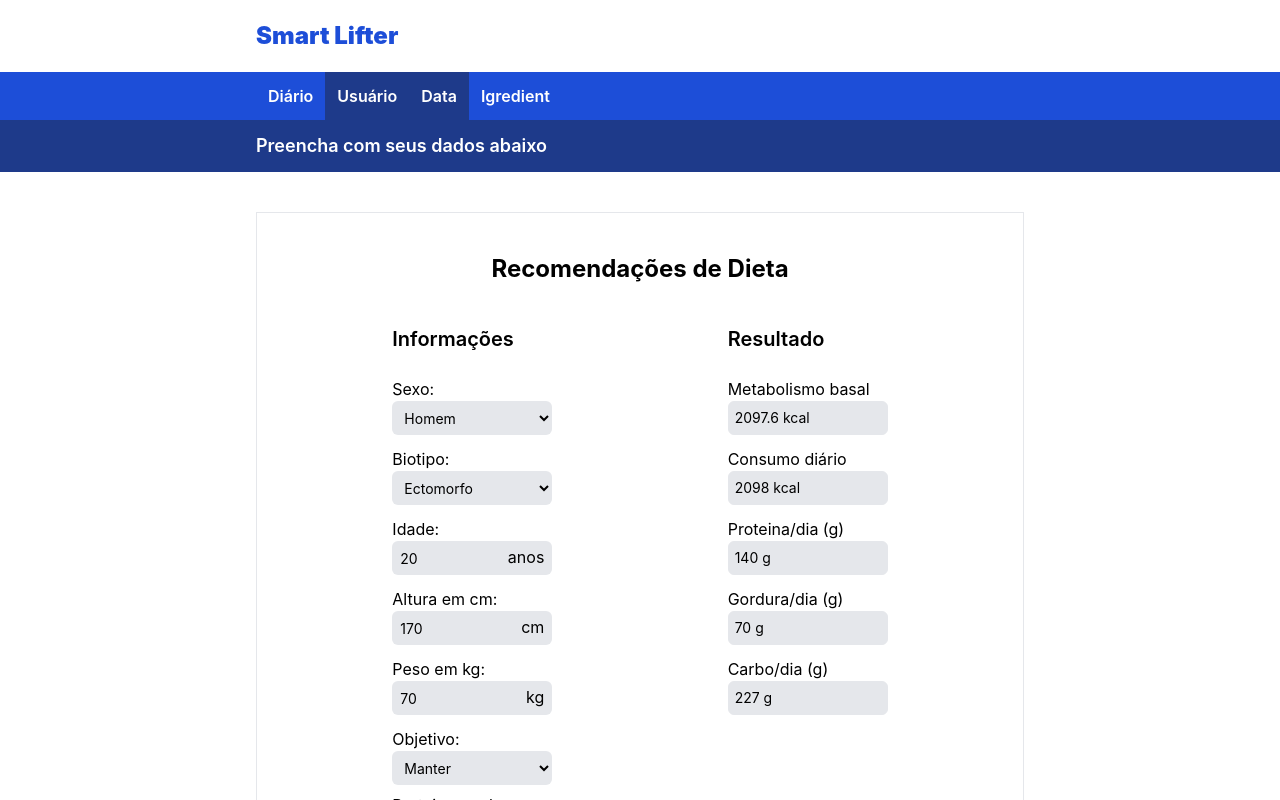
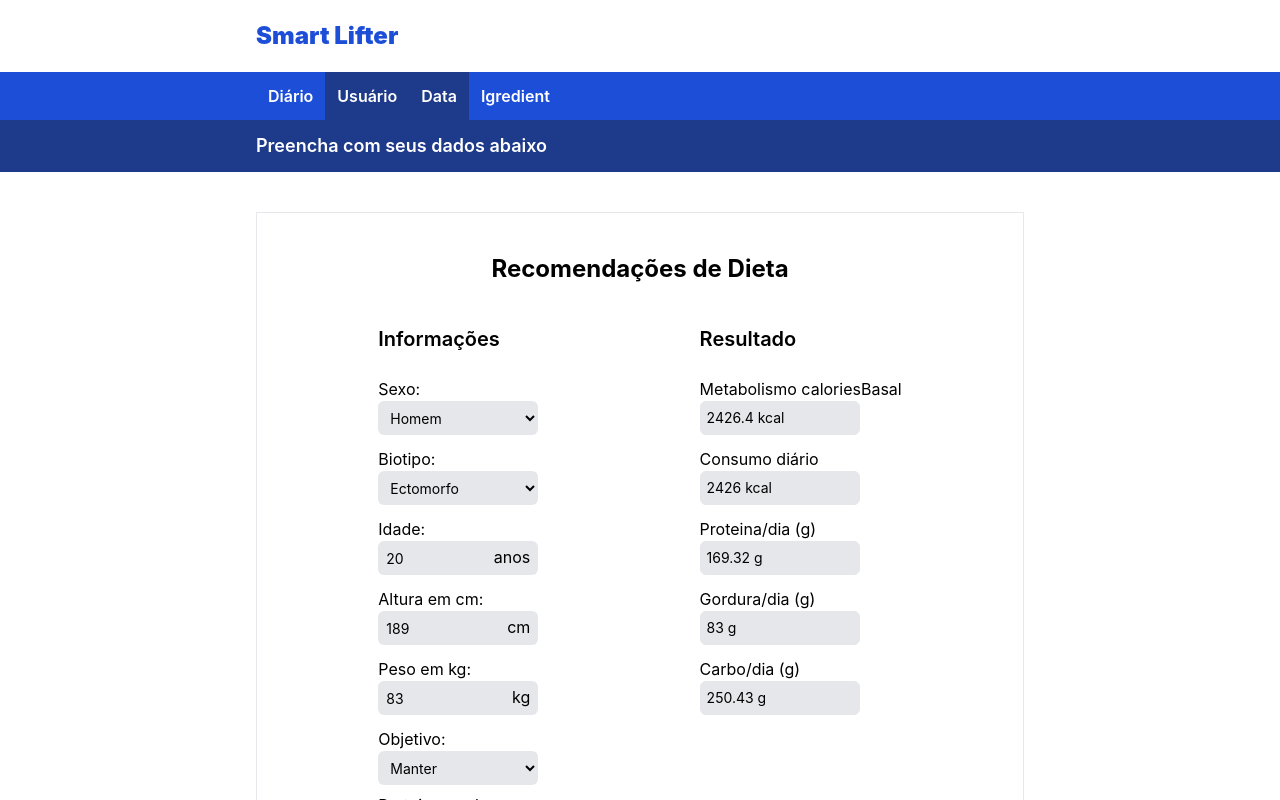
Before and after one commit to PedroSpelta/Fitness, a Next.js app: page /data in a window 1280 px wide. Shown: the top 800 px of the page. Built offline with nearby package versions, Linux system fonts and the light colour scheme; no server answers; the database is empty.

Commit message:
fix do problema com os dados enviados para o firebase

```diff
--- a/components/DailyDashboard.tsx
+++ b/components/DailyDashboard.tsx
@@ -6,7 +6,8 @@ import DailyDashboardCard from "./DailyDashboardCard";
 import DailyDashboarMacro from "./DailyDashboarMacro";
 
 function DailyDashboard() {
-  const { calories, macrosPerDay } = usePersonalDataContext();
+  const { caloriesGoal, protPerDay, fatPerDay, carbPerDay } =
+    usePersonalDataContext();
   const { todayMeals } = useFoodContext();
   const [consumedMacros, setConsumedMacros] = useState({
     prot: 0,
@@ -37,18 +38,18 @@ function DailyDashboard() {
       <DailyDashboardCard>
         <p className="text-sm font-semibold ">Metas</p>
         <p className="text-5xl font-bold mt-2">
-          {calories}
+          {caloriesGoal}
           <span className="text-sm font-normal">kcal</span>
         </p>
         <div className="grid grid-cols-3 text-sm mx-auto text-center mt-6">
           <div className="col-span-1">
-            <p className="text-sm">C: {macrosPerDay.carb}g</p>
+            <p className="text-sm">C: {carbPerDay}g</p>
           </div>
           <div className="col-span-1">
-            <p className="text-sm">P: {macrosPerDay.prot}g</p>
+            <p className="text-sm">P: {protPerDay}g</p>
           </div>
           <div className="col-span-1">
-            <p className="text-sm">G: {macrosPerDay.fat}g</p>
+            <p className="text-sm">G: {fatPerDay}g</p>
           </div>
         </div>
       </DailyDashboardCard>
@@ -67,10 +68,13 @@ function DailyDashboard() {
         <p className="text-sm font-semibold ">Calorias</p>
         <div className="relative mt-4">
           <DailyDashboardCalories
-            data={[consumedMacros.calories, calories - consumedMacros.calories]}
+            data={[
+              consumedMacros.calories,
+              caloriesGoal - consumedMacros.calories,
+            ]}
           />
           <p className="absolute bottom-0 right-[50%] translate-x-[50%] font-bold text-3xl -z-2">
-            {(consumedMacros.calories*100 / calories).toFixed(1)}%
+            {((consumedMacros.calories * 100) / caloriesGoal).toFixed(1)}%
           </p>
         </div>
       </DailyDashboardCard>
--- a/components/DietResult.tsx
+++ b/components/DietResult.tsx
@@ -3,19 +3,19 @@ import { usePersonalDataContext } from "../context/personalData";
 
 function DietResult() {
   //data provived from context
-  const { weight, protkg, fatkg, basal, calories, setCarbkg } =
+  const { weight, protkg, fatkg, caloriesBasal, caloriesGoal } =
     usePersonalDataContext();
 
   // macro per day
-  const protDay = (protkg * weight) / 100;
-  const fatDay = (fatkg * weight) / 100;
-  const carboDay = (calories - (protDay * 4 + fatDay * 9)) / 4;
-  console.log(carboDay);
+  const protDay = Number((protkg * weight).toFixed(2));
+  const fatDay = Number((fatkg * weight).toFixed(2));
+  const carboDay = Number(
+    ((caloriesGoal - (protDay * 4 + fatDay * 9)) / 4).toFixed(2)
+  );
 
-
-  useEffect(() => {
-    setCarbkg(carboDay / weight);
-  }, [carboDay, weight, setCarbkg]);
+  // useEffect(() => {
+  //   setCarbkg(carboDay / weight);
+  // }, [carboDay, weight, setCarbkg]);
 
   return (
     <div className="mx-10 pt-10">
@@ -23,15 +23,15 @@ function DietResult() {
       <p className="text-xl font-semibold pb-3">Resultado</p>
 
       {/* Base metabolism*/}
-      <p className="pt-3">Metabolismo basal</p>
+      <p className="pt-3">Metabolismo caloriesBasal</p>
       <div className="p-[6px] text-sm bg-gray-200 border rounded-md w-40">
-        {basal} kcal
+        {caloriesBasal} kcal
       </div>
 
       {/* Desired consume */}
       <p className="pt-3">Consumo diário</p>
       <div className="p-[6px] text-sm bg-gray-200 border rounded-md w-40">
-        {calories} kcal
+        {caloriesGoal} kcal
       </div>
 
       {/* Protein per day */}
--- a/context/personalData.tsx
+++ b/context/personalData.tsx
@@ -12,7 +12,7 @@ import React, {
   FC,
   useEffect,
 } from "react";
-import { defaultBodyData } from "../libs/constants";
+import { defaultUserData } from "../libs/constants";
 import { getUserDocsHelper } from "../libs/firebaseHelper";
 import { IDataContext } from "../libs/interfaces";
 import { getTodayDateString } from "../utils/date";
@@ -31,23 +31,22 @@ const dic: { [char: string]: number } = {
 const DataContext = createContext<IDataContext>(null!);
 
 export const DataWrapper: FC = ({ children }) => {
-  // if (local) return;
-  const [protkg, setProtkg] = useState(defaultBodyData.protkg);
-  const [fatkg, setFatkg] = useState(defaultBodyData.fatkg);
-  const [carbkg, setCarbkg] = useState(defaultBodyData.carbkg);
-  const [age, setAge] = useState(defaultBodyData.age);
-  const [height, setHeight] = useState(defaultBodyData.height);
-  const [weight, setWeight] = useState(defaultBodyData.weight);
-  const [sex, setSex] = useState(defaultBodyData.sex);
-  const [objective, setObjective] = useState(defaultBodyData.objective);
-  const [type, setType] = useState(defaultBodyData.type);
-  const [basal, setBasal] = useState(0);
-  const [calories, setCalories] = useState(0);
-  const [macrosPerDay, setMacrosPerDay] = useState({
-    prot: "0",
-    fat: "0",
-    carb: "0",
-  });
+
+  const [sex, setSex] = useState(defaultUserData.sex);
+  const [height, setHeight] = useState(defaultUserData.height);
+  const [weight, setWeight] = useState(defaultUserData.weight);
+  const [type, setType] = useState(defaultUserData.type);
+  const [age, setAge] = useState(defaultUserData.age);
+  const [objective, setObjective] = useState(defaultUserData.objective);
+  const [caloriesBasal, setCaloriesBasal] = useState(0);
+  const [caloriesGoal, setCaloriesGoal] = useState(0);
+  const [protkg, setProtkg] = useState(defaultUserData.protkg);
+  const [fatkg, setFatkg] = useState(defaultUserData.fatkg);
+  const [carbkg, setCarbkg] = useState(defaultUserData.carbkg);
+  const [protPerDay, setProtPerDay] = useState(0);
+  const [fatPerDay, setFatPerDay] = useState(0);
+  const [carbPerDay, setCarbPerDay] = useState(0);
+
   const { setTodayMeals } = useFoodContext();
 
   useEffect(() => {
@@ -55,11 +54,10 @@ export const DataWrapper: FC = ({ children }) => {
       const userDoc = await getUserDocsHelper();
       const userData = userDoc.data().personal_info;
       const dateString = getTodayDateString();
-      const macrosPerdayData = {
-        prot: ((protkg * weight) / 100).toFixed(0),
-        fat: ((fatkg * weight) / 100).toFixed(0),
-        carb: ((carbkg * weight) / 100).toFixed(0),
-      };
+
+      setProtPerDay(Number(userData.prot_goal.toFixed(0)));
+      setFatPerDay(Number(userData.fat_goal.toFixed(0)));
+      setCarbPerDay(Number(userData.carb_goal.toFixed(0)));
 
       setProtkg(userData.protkg);
       setFatkg(userData.fatkg);
@@ -70,15 +68,12 @@ export const DataWrapper: FC = ({ children }) => {
       setSex(userData.sex);
       setObjective(userData.objective);
       setType(userData.type);
-      setMacrosPerDay(macrosPerdayData);
 
       const q = query(collection(db, "users"), where("id", "==", 1));
 
       const unsubscribe = onSnapshot(q, (doc) => {
         setTodayMeals(doc.docs[0].data().dates[dateString] || []);
       });
-
-      // query(userDoc)
     };
     getUserData();
   }, []);
@@ -90,15 +85,20 @@ export const DataWrapper: FC = ({ children }) => {
         : Number(
             (665.1 + 9.56 * weight + 1.8 * height - 4.7 * age).toFixed(0)
           )) * dic[type];
-    setBasal(basalA);
+    setCaloriesBasal(basalA);
   }, [weight, height, age, sex, type]);
 
   useEffect(() => {
-    if (objective === "mantain") return setCalories(Number(basal.toFixed(0)));
+    setCarbkg((caloriesGoal / weight - (fatkg * 9 + protkg * 4)) / 4);
+  }, [fatkg, protkg, setCarbkg, weight, caloriesGoal]);
+
+  useEffect(() => {
+    if (objective === "mantain")
+      return setCaloriesGoal(Number(caloriesBasal.toFixed(0)));
     else if (objective === "gain")
-      return setCalories(Number((basal * 1.15).toFixed(0)));
-    setCalories(Number((basal * 0.85).toFixed(0)));
-  }, [objective, basal, setCalories]);
+      return setCaloriesGoal(Number((caloriesBasal * 1.15).toFixed(0)));
+    setCaloriesGoal(Number((caloriesBasal * 0.85).toFixed(0)));
+  }, [objective, caloriesBasal, setCaloriesGoal]);
 
   const updateUserInfo = async () => {
     const data = {
@@ -111,7 +111,7 @@ export const DataWrapper: FC = ({ children }) => {
       protkg,
       carbkg,
       objective,
-      calories_goal: calories,
+      calories_goal: caloriesGoal,
       fat_goal: fatkg * weight,
       prot_goal: protkg * weight,
       carb_goal: carbkg * weight,
@@ -133,14 +133,19 @@ export const DataWrapper: FC = ({ children }) => {
         sex,
         objective,
         type,
-        calories,
-        macrosPerDay,
-        basal,
+        caloriesGoal,
+        caloriesBasal,
         carbkg,
+        protPerDay,
+        fatPerDay,
+        carbPerDay,
+        setProtPerDay,
+        setFatPerDay,
+        setCarbPerDay,
         setCarbkg,
         updateUserInfo,
-        setMacrosPerDay,
-        setCalories,
+        setCaloriesBasal,
+        setCaloriesGoal,
         setType,
         setObjective,
         setSex,
--- a/libs/constants.ts
+++ b/libs/constants.ts
@@ -2,51 +2,29 @@ export const defaultBodyData = {
   weight: 70,
   height: 170,
   protkg: 200,
-  fatkg: 100,
-  carbkg:300,
+  fatkg: 1.00,
+  carbkg: 3.00,
   sex: "male",
   objective: "mantain",
   type: "ecto",
   age: 20,
 };
 
-export const defaultTodayMeals = [
-  {
-    name: "Almoço",
-    ingredients: [
-      {
-        name: "Chicken",
-        quantity: 100,
-        carb: 0,
-        prot: 30,
-        fat: 5,
-      },
-      {
-        name: "Rice",
-        quantity: 300,
-        carb: 80,
-        prot: 3,
-        fat: 0,
-      },
-    ],
-  },
-  {
-    name: "Lanche",
-    ingredients: [
-      {
-        name: "Suco",
-        quantity: 100,
-        carb: 30,
-        prot: 0,
-        fat: 0,
-      },
-      {
-        name: "Pão",
-        quantity: 150,
-        carb: 20,
-        prot: 5,
-        fat: 2,
-      },
-    ],
-  },
-];
+export const defaultTodayMeals = [];
+
+export const defaultUserData = {
+  weight: 83,
+  height: 189,
+  protkg: 2.04,
+  fatkg: 1,
+  carbkg: 3,
+  sex: "male",
+  objective: "mantain",
+  type: "ecto",
+  age: 20,
+  calories_basal: 1000,
+  calories_goal: 2753,
+  prot_goal: 169,
+  carb_goal: 332,
+  fat_goal: 83,
+};
```
Also changed, not shown: components/DietForm.tsx (+24 -12 lines), libs/interfaces.ts (+32 -10 lines).
